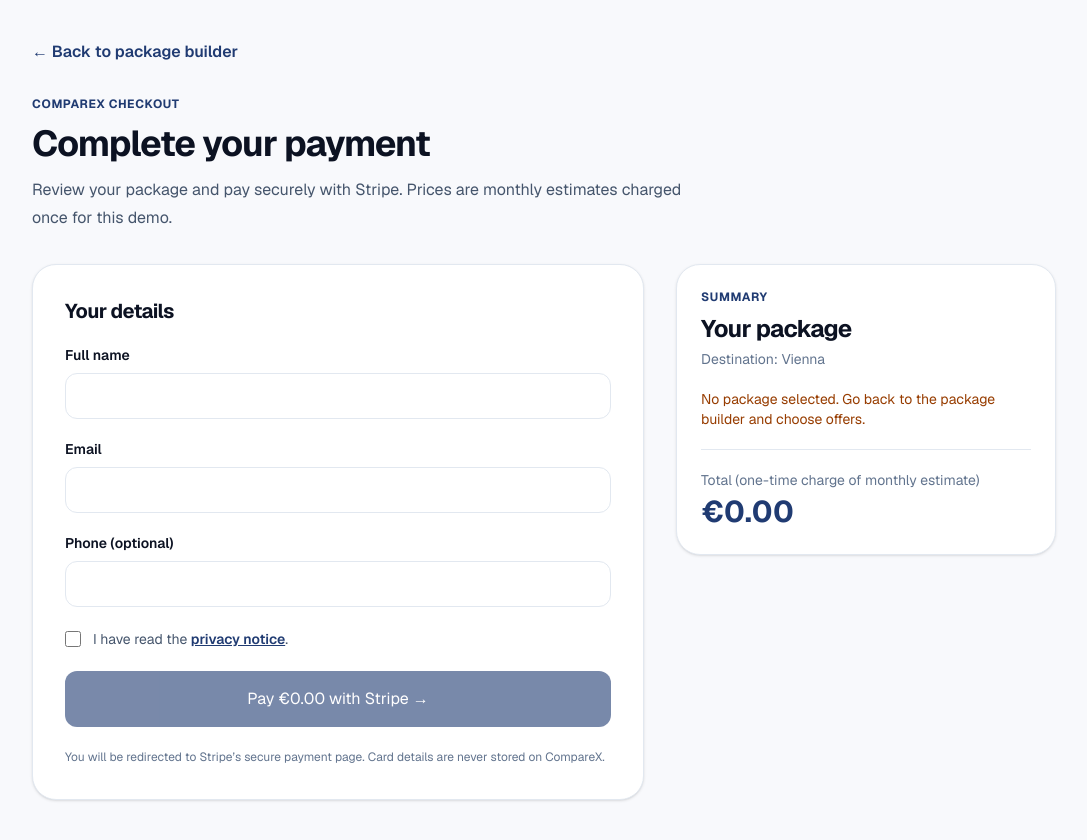
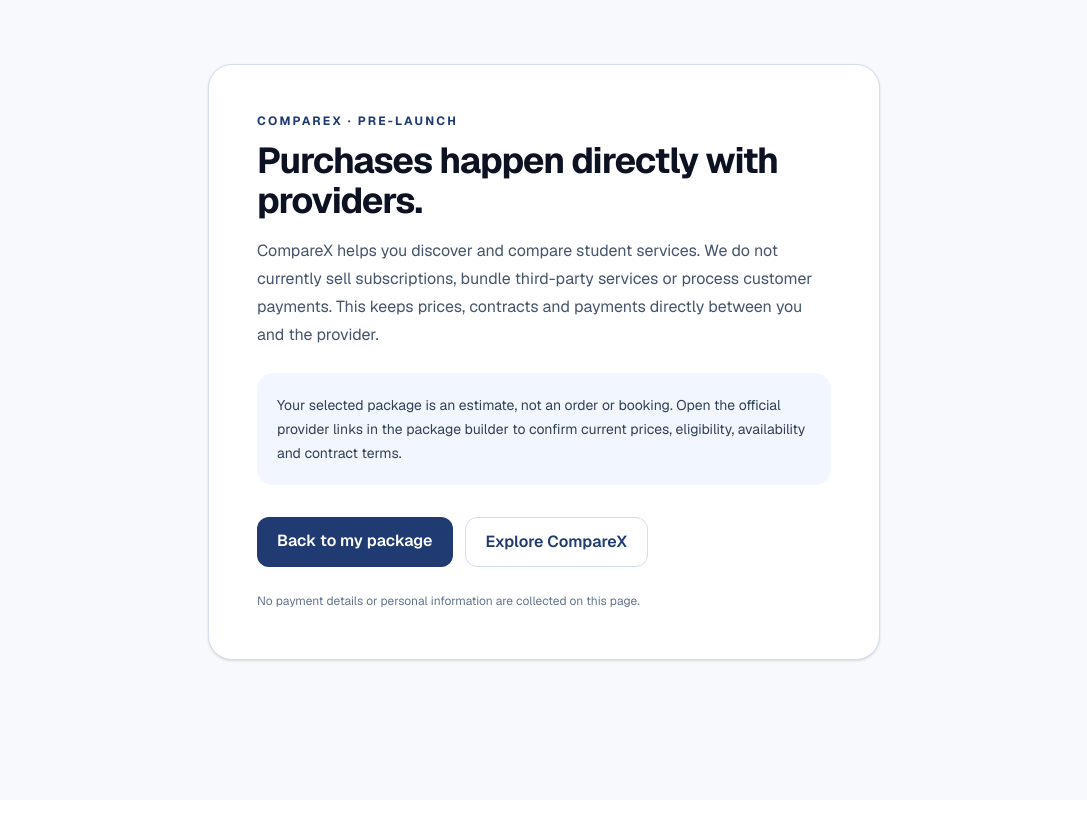
Before and after one commit to pietroconforti-blip/compareX, a Next.js app: page /checkout in a window 1280 px wide. Shown: the whole page, without its empty margins (96-1183 px from the left). After the commit the page ends 800 px from the top, so only its background shows below. Built offline with nearby package versions, Linux system fonts and the light colour scheme.

Commit message:
Make pre-launch checkout transparent and remove customer data collection

```diff
--- a/app/checkout/page.tsx
+++ b/app/checkout/page.tsx
@@ -1,224 +1,19 @@
-"use client";
-
-import { Suspense, useMemo, useState } from "react";
-import { offers as baseOffers } from "@/lib/home-data";
-import { useSearchParams } from "next/navigation";
-
-type PackageItem = {
-  id: number;
-  category: string;
-  name: string;
-  price: number;
-  priceLabel?: string;
-  location?: string;
-};
-
-function CheckoutContent() {
-  const params = useSearchParams();
-  const items = useMemo<PackageItem[]>(() => {
-    try {
-      const parsed = JSON.parse(params.get("items") || "[]");
-      if (!Array.isArray(parsed)) return [];
-      const resolved = parsed
-        .map((item) => baseOffers.find((offer) => offer.id === Number(item?.id)))
-        .filter(Boolean);
-      return resolved.map((offer) => ({
-        id: offer!.id,
-        category: offer!.category,
-        name: offer!.name,
-        price: offer!.price,
-        priceLabel: offer!.priceLabel,
-        location: offer!.location,
-      }));
-    } catch {
-      return [];
-    }
-  }, [params]);
-
-  const total = items.reduce((sum, item) => sum + item.price, 0);
-  const destination = params.get("destination") || "Vienna";
-  const cancelled = params.get("cancelled") === "1";
-
-  const [name, setName] = useState("");
-  const [email, setEmail] = useState("");
-  const [phone, setPhone] = useState("");
-  const [consent, setConsent] = useState(false);
-  const [busy, setBusy] = useState(false);
-  const [error, setError] = useState("");
-
-  async function handlePay(e: React.FormEvent) {
-    e.preventDefault();
-    setError("");
-
-    if (items.length < 1) {
-      setError("Select at least one offer from the package builder.");
-      return;
-    }
-    if (name.trim().length < 2) {
-      setError("Please enter your full name.");
-      return;
-    }
-    if (!/^[^\s@]+@[^\s@]+\.[^\s@]+$/.test(email)) {
-      setError("Please enter a valid email.");
-      return;
-    }
-    if (!consent) {
-      setError("Please confirm the privacy notice.");
-      return;
-    }
-
-    setBusy(true);
-    try {
-      const res = await fetch("/api/checkout/create-session", {
-        method: "POST",
-        headers: { "Content-Type": "application/json" },
-        body: JSON.stringify({
-          offerIds: items.map((i) => i.id),
-          email,
-          destination,
-        }),
-      });
-      const data = await res.json();
-      if (!res.ok || !data.url) {
-        throw new Error(data.error || "Could not start payment.");
-      }
-      window.location.href = data.url;
-    } catch (err) {
-      setError(err instanceof Error ? err.message : "Payment failed to start.");
-      setBusy(false);
-    }
-  }
-
+export default function CheckoutPage() {
   return (
-    <main className="min-h-screen bg-[#f8f9fc] px-5 py-10 text-[#0c1222]">
-      <div className="mx-auto max-w-5xl">
-        <a href="/package-builder" className="font-semibold text-[#203b72]">
-          ← Back to package builder
-        </a>
-
-        <p className="mt-8 text-xs font-bold uppercase tracking-wider text-[#203b72]">
-          CompareX checkout
-        </p>
-        <h1 className="mt-3 text-4xl font-bold tracking-tight">Complete your payment</h1>
-        <p className="mt-3 max-w-2xl leading-7 text-slate-600">
-          Review your package and pay securely with Stripe. Prices are monthly estimates charged once for this demo.
-        </p>
-
-        {cancelled && (
-          <div className="mt-5 rounded-2xl border border-amber-200 bg-amber-50 p-4 text-sm text-amber-900">
-            Payment was cancelled. You can try again below.
-          </div>
-        )}
-
-        <div className="mt-8 grid gap-8 lg:grid-cols-[1fr_380px]">
-          <form onSubmit={handlePay} className="space-y-5 rounded-3xl border border-[#e2e8f0] bg-white p-6 shadow-sm md:p-8">
-            <h2 className="text-xl font-bold">Your details</h2>
-
-            <label className="block text-sm font-semibold">
-              Full name
-              <input
-                required
-                minLength={2}
-                value={name}
-                onChange={(e) => setName(e.target.value)}
-                className="mt-2 w-full rounded-xl border border-slate-200 px-4 py-3 font-normal"
-              />
-            </label>
-
-            <label className="block text-sm font-semibold">
-              Email
-              <input
-                required
-                type="email"
-                value={email}
-                onChange={(e) => setEmail(e.target.value)}
-                className="mt-2 w-full rounded-xl border border-slate-200 px-4 py-3 font-normal"
-              />
-            </label>
-
-            <label className="block text-sm font-semibold">
-              Phone (optional)
-              <input
-                type="tel"
-                value={phone}
-                onChange={(e) => setPhone(e.target.value)}
-                className="mt-2 w-full rounded-xl border border-slate-200 px-4 py-3 font-normal"
-              />
-            </label>
-
-            <label className="flex items-start gap-3 text-sm leading-6 text-slate-600">
-              <input
-                required
-                type="checkbox"
-                checked={consent}
-                onChange={(e) => setConsent(e.target.checked)}
-                className="mt-1 h-4 w-4"
-              />
-              <span>
-                I have read the{" "}
-                <a href="/privacy" className="font-semibold text-[#203b72] underline" target="_blank">
-                  privacy notice
-                </a>
-                .
-              </span>
-            </label>
-
-            {error && (
-              <p role="alert" className="rounded-xl bg-red-50 p-4 text-sm text-red-800">
-                {error}
-              </p>
-            )}
-
-            <button
-              type="submit"
-              disabled={busy || items.length === 0}
-              className="w-full rounded-xl bg-[#203b72] px-5 py-4 font-bold text-white hover:bg-[#152a52] disabled:opacity-60"
-            >
-              {busy ? "Redirecting to Stripe…" : `Pay €${total.toFixed(2)} with Stripe →`}
-            </button>
-
-            <p className="text-xs leading-5 text-slate-500">
-              You will be redirected to Stripe’s secure payment page. Card details are never stored on CompareX.
-            </p>
-          </form>
-
-          <aside className="h-fit rounded-3xl border border-[#e2e8f0] bg-white p-6 shadow-sm lg:sticky lg:top-6">
-            <p className="text-xs font-bold uppercase tracking-wider text-[#203b72]">Summary</p>
-            <h2 className="mt-2 text-2xl font-bold">Your package</h2>
-            <p className="mt-1 text-sm text-slate-500">Destination: {destination}</p>
-
-            <div className="mt-5 space-y-4">
-              {items.map((item) => (
-                <div key={item.id} className="border-b border-slate-100 pb-4">
-                  <p className="text-xs font-semibold uppercase text-slate-500">{item.category}</p>
-                  <p className="mt-1 font-semibold">{item.name}</p>
-                  <p className="mt-1 text-sm text-slate-600">€{item.price.toFixed(2)} / month (estimate)</p>
-                </div>
-              ))}
-              {items.length === 0 && (
-                <p className="text-sm text-amber-800">
-                  No package selected. Go back to the package builder and choose offers.
-                </p>
-              )}
-            </div>
-
-            <div className="mt-5 border-t border-slate-200 pt-5">
-              <p className="text-sm text-slate-500">Total (one-time charge of monthly estimate)</p>
-              <p className="mt-1 text-3xl font-bold text-[#203b72]">
-                €{total.toFixed(2)}
-              </p>
-            </div>
-          </aside>
+    <main className="min-h-screen bg-[#f7f9fd] px-5 py-16 text-[#0c1222]">
+      <section className="mx-auto max-w-2xl rounded-3xl border border-[#d5dceb] bg-white p-8 shadow-sm md:p-12">
+        <p className="text-xs font-bold uppercase tracking-[0.18em] text-[#203b72]">CompareX · Pre-launch</p>
+        <h1 className="mt-3 text-3xl font-bold tracking-tight md:text-4xl">Purchases happen directly with providers.</h1>
+        <p className="mt-4 leading-7 text-slate-600">CompareX helps you discover and compare student services. We do not currently sell subscriptions, bundle third-party services or process customer payments. This keeps prices, contracts and payments directly between you and the provider.</p>
+        <div className="mt-6 rounded-2xl bg-[#f2f6ff] p-5 text-sm leading-6 text-slate-700">
+          Your selected package is an estimate, not an order or booking. Open the official provider links in the package builder to confirm current prices, eligibility, availability and contract terms.
         </div>
-      </div>
+        <div className="mt-8 flex flex-col gap-3 sm:flex-row">
+          <a href="/package-builder" className="rounded-xl bg-[#203b72] px-5 py-3 text-center font-semibold text-white hover:bg-[#152a52]">Back to my package</a>
+          <a href="/" className="rounded-xl border border-[#d5dceb] px-5 py-3 text-center font-semibold text-[#203b72] hover:bg-slate-50">Explore CompareX</a>
+        </div>
+        <p className="mt-6 text-xs leading-5 text-slate-500">No payment details or personal information are collected on this page.</p>
+      </section>
     </main>
   );
 }
-
-export default function CheckoutPage() {
-  return (
-    <Suspense fallback={<main className="p-10">Loading checkout…</main>}>
-      <CheckoutContent />
-    </Suspense>
-  );
-}
```
